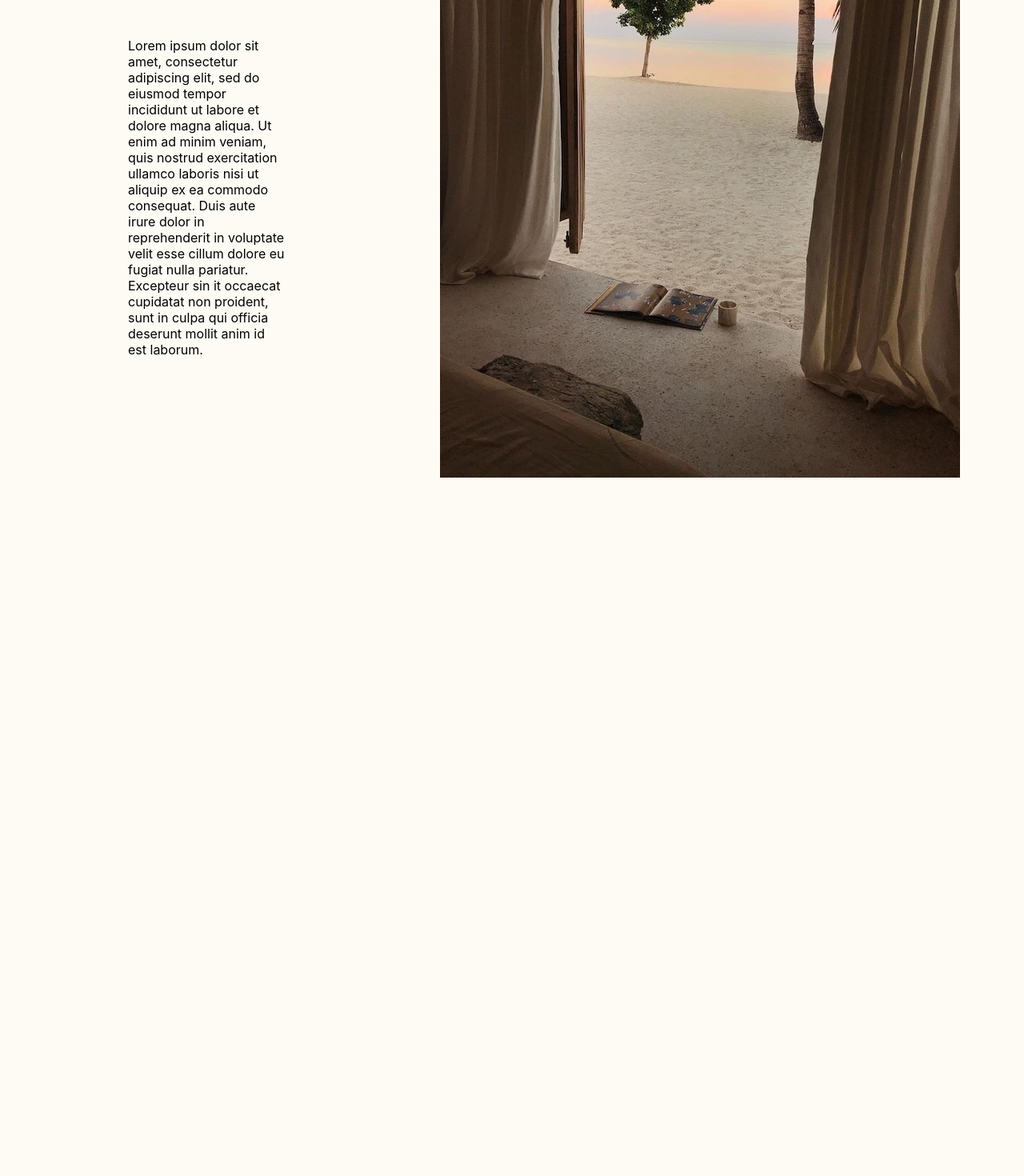
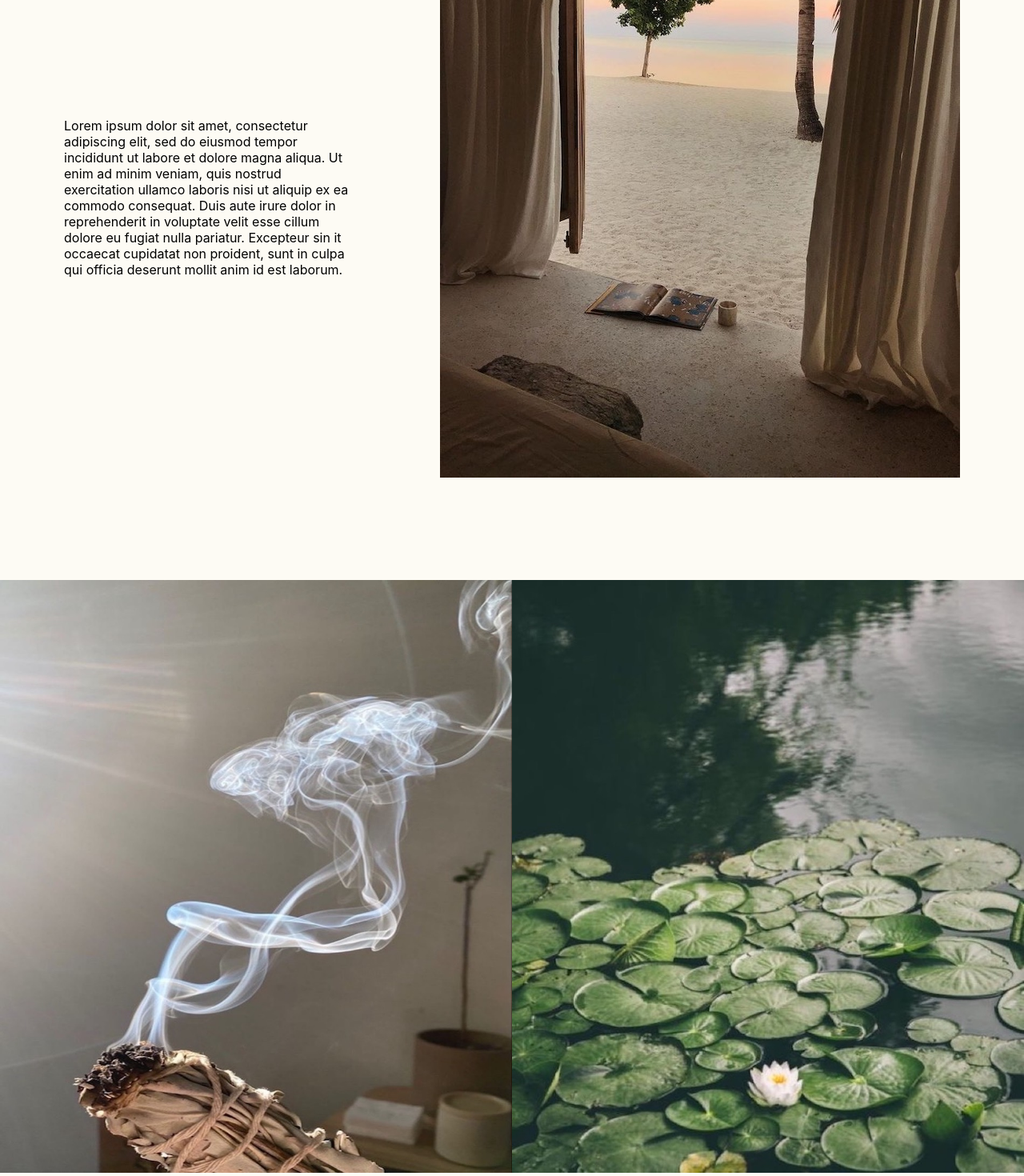
Before and after one commit to mehjwazir/ip, a React (Create React App) app: page / in a window 1280 px wide. Shown: the part 1010-2480 px from the top of the page at 80% size. Before the commit the page ends 1639 px from the top, so only its background shows below. Built offline with nearby package versions, Linux system fonts and the light colour scheme.

Commit message:
added img4 and img5 to homepage. Styledwith height width and margins

```diff
--- a/src/pages/Home.css
+++ b/src/pages/Home.css
@@ -1,16 +1,21 @@
-
+main {
+	box-sizing: border-box;
+	margin: 0;
+	padding: 0;
+}
 .image-container {
 	align-items: center;
 	float: left;
 	display: flex;
 }
 
+
 .image{
 	float: left;
 
 }
 
-.img1,.img2 {
+.img1,.img2, .img4, .img5 {
 	height: 100%;
 	width: 100%;
 }
@@ -32,10 +37,21 @@
 }
 
 .img3-paragraph {
-	padding: 10rem;
+	padding: 5rem;
 	display: flex;
 
 }
+
+
+
+
+
+.img4-5-div {
+	margin-top: 6rem;
+}
+
+
+
 
 @media (max-width: 768px) {
   .image-container {
--- a/src/pages/Home.jsx
+++ b/src/pages/Home.jsx
@@ -19,7 +19,14 @@ function Home() {
 					Ut enim ad minim veniam, quis nostrud exercitation ullamco laboris nisi ut aliquip ex ea commodo consequat. Duis aute irure dolor in reprehenderit in voluptate velit esse cillum dolore eu fugiat nulla pariatur. Excepteur sin it occaecat cupidatat non proident, sunt in culpa qui officia deserunt mollit
 					anim id est laborum.</p>
 				<img src="ipmain3.JPG" alt="" className='img3' />
-
+			</div>
+			<div className='image-container img4-5-div'>
+				<div className="image">
+					<img src="ipmain4.JPG" alt="" className='img4' />
+				</div>
+				<div className="image">
+					<img src="ipmain5.JPG" alt="" className='img5' />
+				</div>
 			</div>
 		</main>
 	)
```
Also changed, not shown: public/ipmain4.JPG (added), public/ipmain5.JPG (added).
